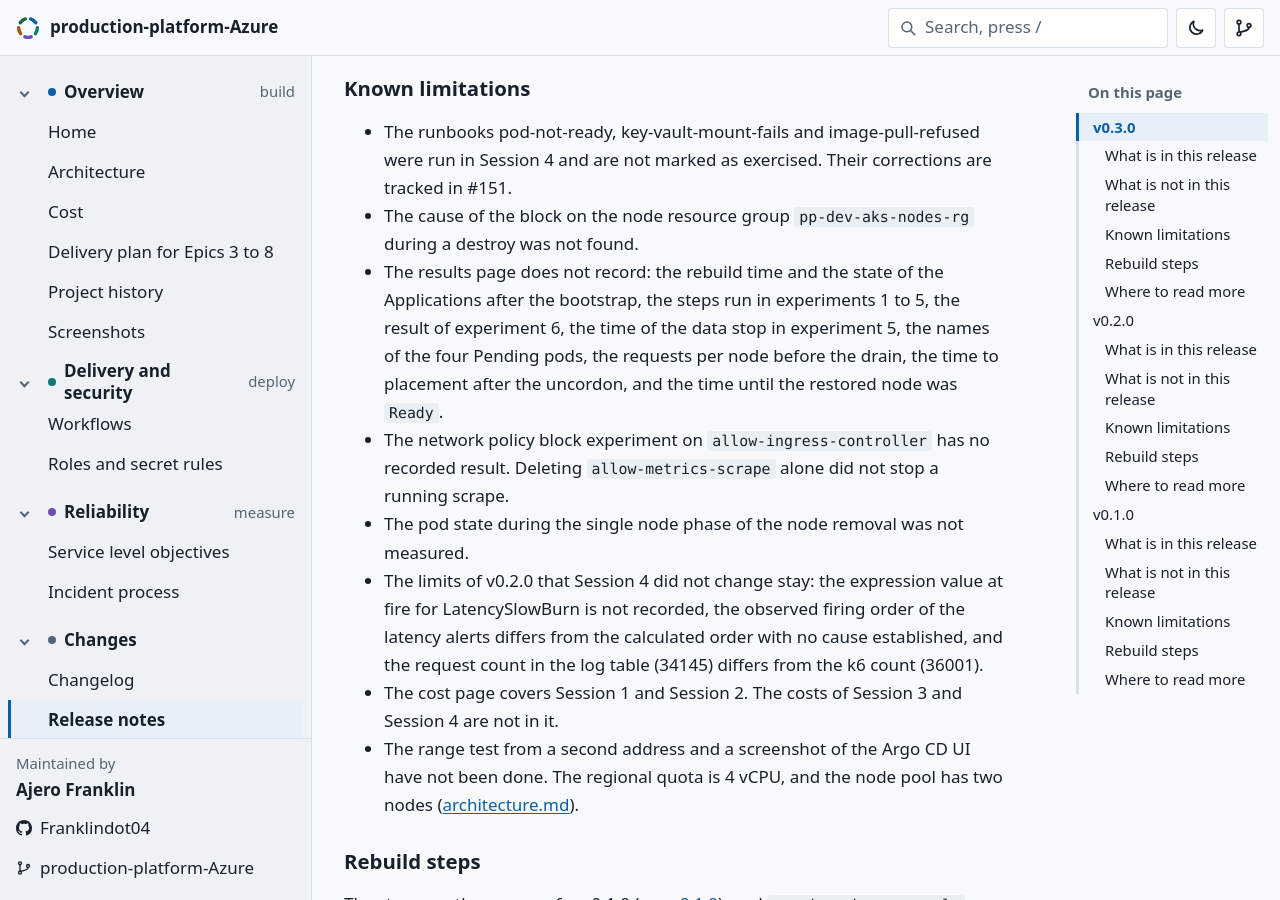
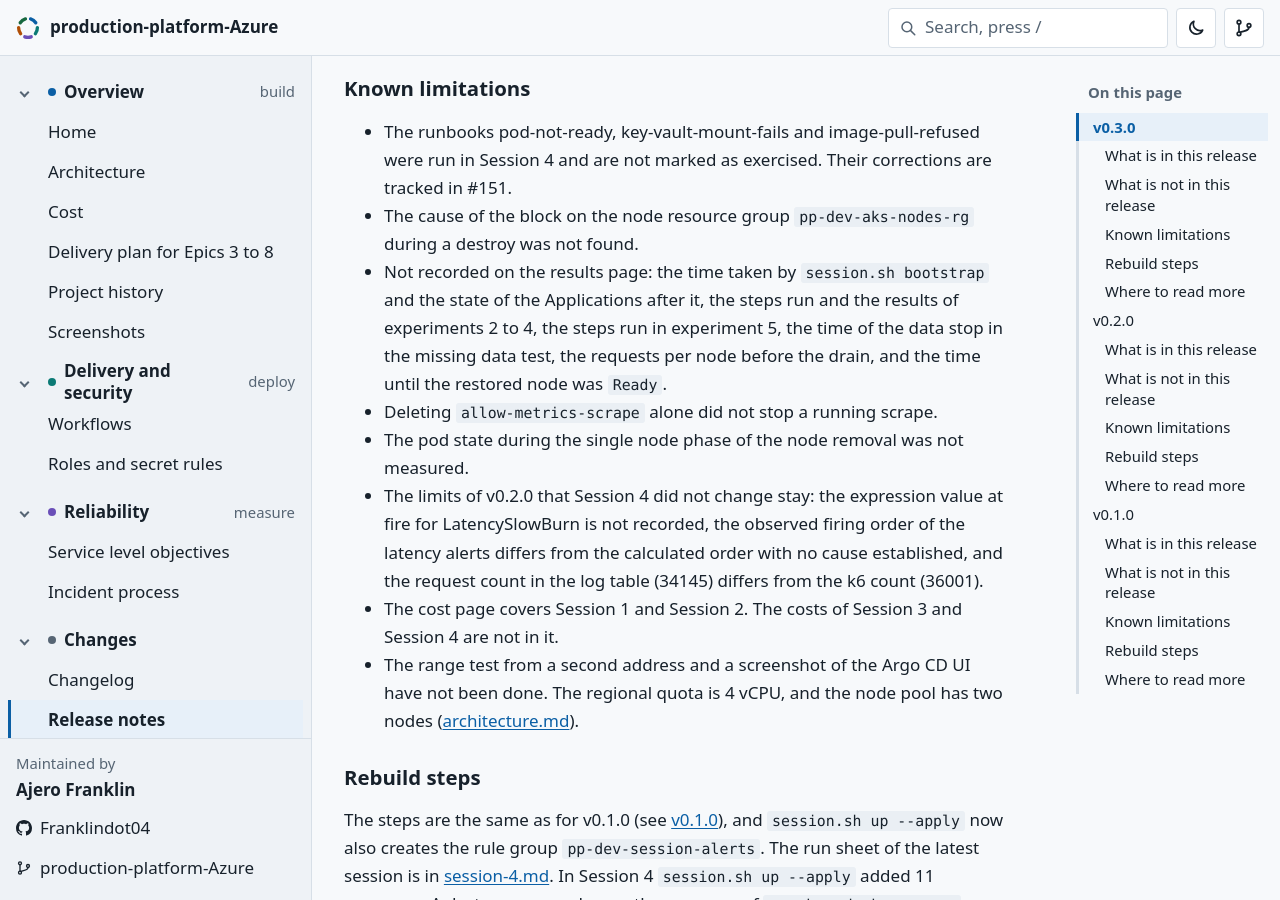
Before and after one commit to Franklindot04/production-platform-Azure, a Jekyll site: the page built from docs/release-notes.md, in a window 1280 px wide and 900 px high, scrolled down 1746 px. Built offline with Jekyll 4.4.1, drawn with Linux system fonts in a browser that asks for light colours; some web fonts are replaced; our own code applies the rules of GitHub Pages for plain Markdown files; comment, search, counter and statistics services are not loaded.

Commit message:
update the known limitations and the runbook status for session 4 (#167)

```diff
--- a/docs/release-notes.md
+++ b/docs/release-notes.md
@@ -39,8 +39,8 @@ Decision records: ADR 0001 to ADR 0033, listed on the [home page](index.md).
 
 - The runbooks pod-not-ready, key-vault-mount-fails and image-pull-refused were run in Session 4 and are not marked as exercised. Their corrections are tracked in #151.
 - The cause of the block on the node resource group `pp-dev-aks-nodes-rg` during a destroy was not found.
-- The results page does not record: the rebuild time and the state of the Applications after the bootstrap, the steps run in experiments 1 to 5, the result of experiment 6, the time of the data stop in experiment 5, the names of the four Pending pods, the requests per node before the drain, the time to placement after the uncordon, and the time until the restored node was `Ready`.
-- The network policy block experiment on `allow-ingress-controller` has no recorded result. Deleting `allow-metrics-scrape` alone did not stop a running scrape.
+- Not recorded on the results page: the time taken by `session.sh bootstrap` and the state of the Applications after it, the steps run and the results of experiments 2 to 4, the steps run in experiment 5, the time of the data stop in the missing data test, the requests per node before the drain, and the time until the restored node was `Ready`.
+- Deleting `allow-metrics-scrape` alone did not stop a running scrape.
 - The pod state during the single node phase of the node removal was not measured.
 - The limits of v0.2.0 that Session 4 did not change stay: the expression value at fire for LatencySlowBurn is not recorded, the observed firing order of the latency alerts differs from the calculated order with no cause established, and the request count in the log table (34145) differs from the k6 count (36001).
 - The cost page covers Session 1 and Session 2. The costs of Session 3 and Session 4 are not in it.
```
Also changed, not shown: docs/runbooks/README.md (+1 -1 lines), docs/runbooks/network-policy-blocks-service.md (+1 -1 lines).
